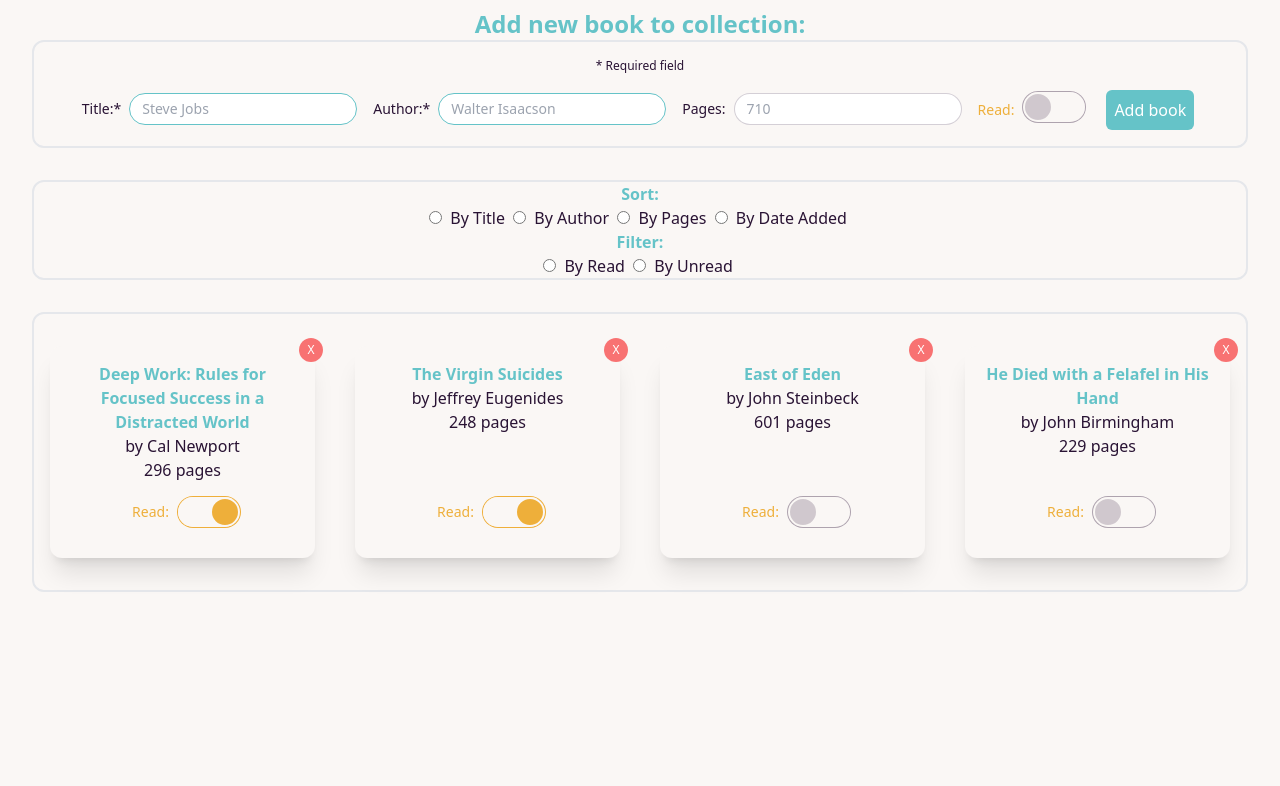
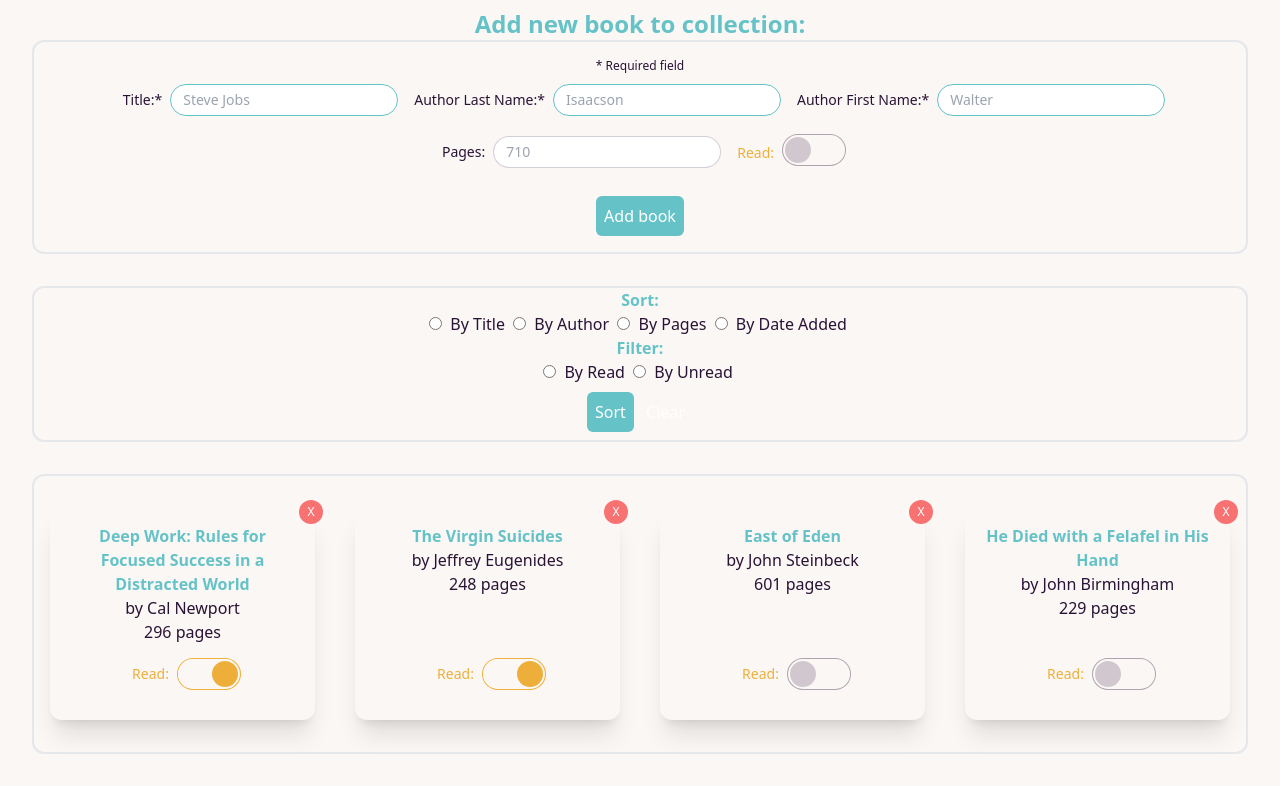
Before and after one commit to mchlol/library, a website: page index.html in a window 1280 px wide. Shown: the part 163-949 px from the top of the page. Before the commit the page ends 800 px from the top, so only its background shows below. Drawn offline with Linux system fonts and the light colour scheme.

Commit message:
split author first and last names and add sort button

```diff
--- a/index.html
+++ b/index.html
@@ -78,9 +78,16 @@
                             </label>
                         </div>
                         <div class="form-control">
-                            <label class="label cursor-pointer" for="author">
-                                <span class="label-text p-2">Author:*</span>
-                                <input type="text" id="author" name="book_author" placeholder="Walter Isaacson"
+                            <label class="label cursor-pointer" for="authorLast">
+                                <span class="label-text p-2">Author Last Name:*</span>
+                                <input type="text" id="authorLast" name="book_authorLast" placeholder="Isaacson"
+                                    class="bg-white input input-bordered input-primary input-sm" required>
+                            </label>
+                        </div>
+                        <div class="form-control">
+                            <label class="label cursor-pointer" for="authorFirst">
+                                <span class="label-text p-2">Author First Name:*</span>
+                                <input type="text" id="authorFirst" name="book_authorFirst" placeholder="Walter"
                                     class="bg-white input input-bordered input-primary input-sm" required>
                             </label>
                         </div>
@@ -121,7 +128,7 @@
 
         <section>
             <div id="sort-filter-wrap" class="text-center border-2 rounded-xl mt-8">
-                <div id="sort-wrap">
+                <div id="sort-wrap m-1">
                     <h2 class="text-primary text-xl font-bold">Sort:</h2>
                     <div class="input-holder">
                         <label for="sort-title">
@@ -143,7 +150,7 @@
                     </div>
                 </div>
 
-                <div id="filter-wrap">
+                <div id="filter-wrap m-1">
                     <h2 class="text-primary text-xl font-bold">Filter:</h2>
                     <div class="input-holder">
                         <label for="filter-read">
@@ -155,6 +162,11 @@
                             <span class="m-1">By Unread</span>
                         </label>
                     </div>
+                </div>
+                <div class="text-center p-2">
+                    <button id="sort-button" class="btn-primary rounded-md p-2 text-white focus:ring-2">Sort</button>
+                    <button id="clear-button"
+                        class="btn-secondary rounded-md p-2 text-white focus:ring-2">Clear</button>
                 </div>
             </div>
         </section>
```
